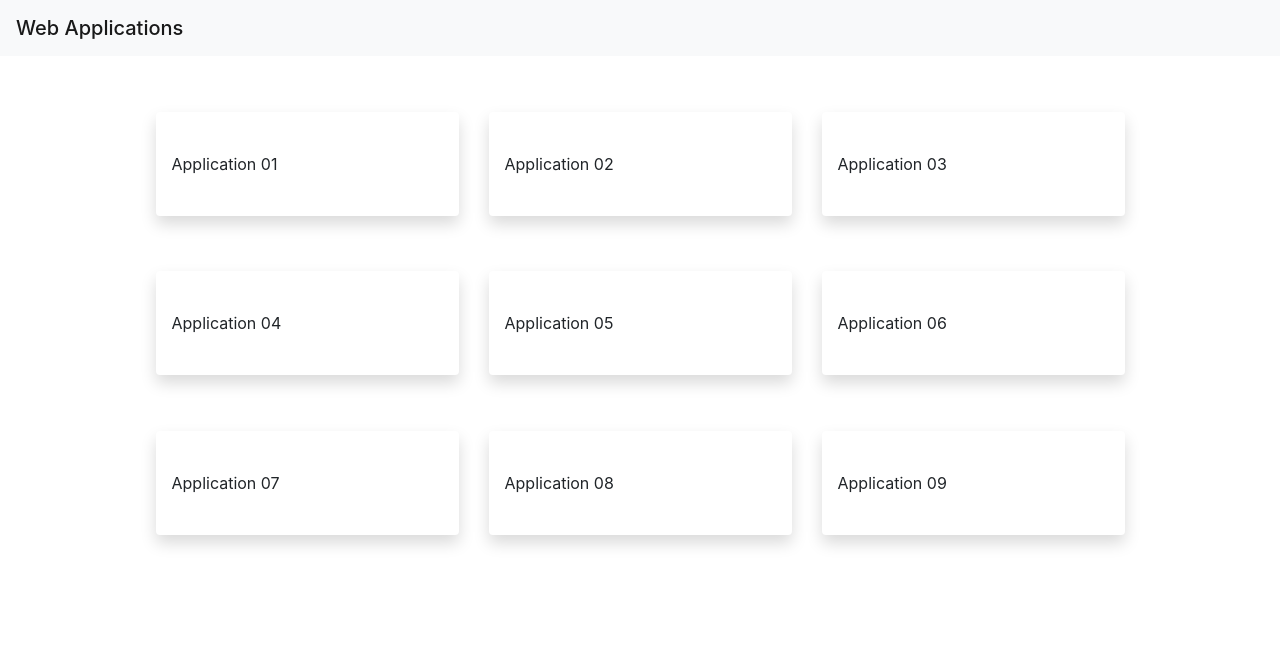
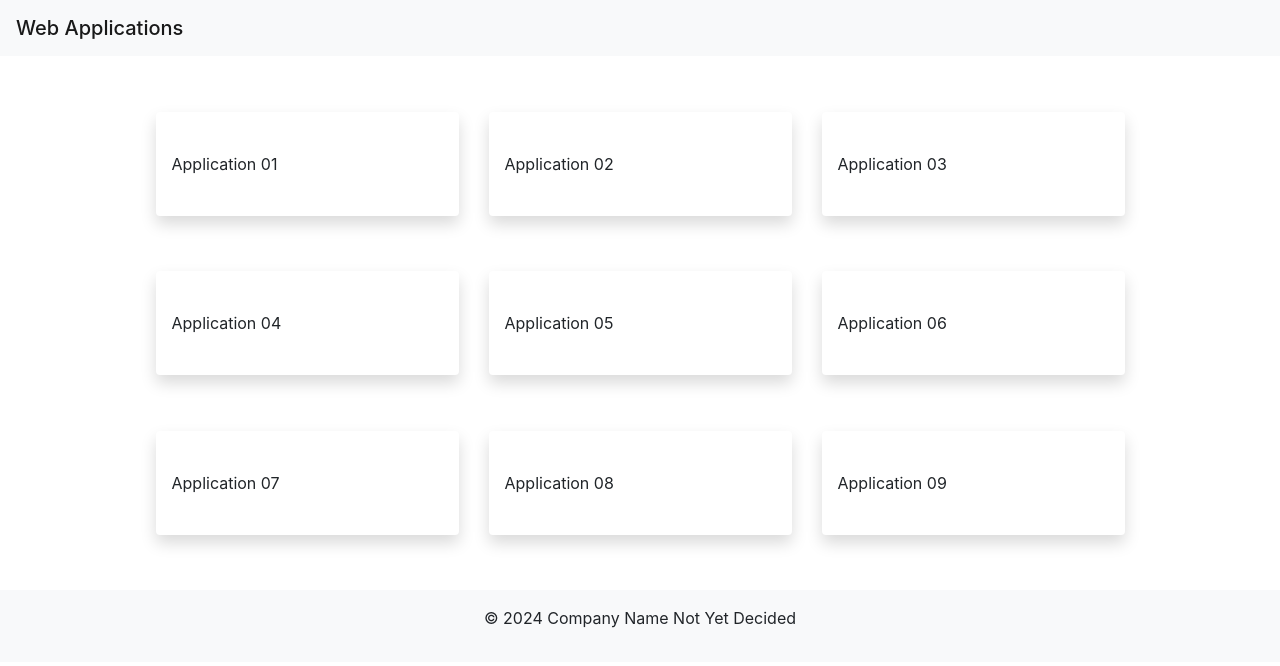
Before and after one commit to AJAYPGUJJAR/web-application01, a React (Create React App) app: page / in a window 1280 px wide. Shown: the top 666 px of the page. Built offline with nearby package versions, Linux system fonts and the light colour scheme.

Commit message:
added footer to the page

```diff
--- a/src/components/headerfooter/MainFooter.jsx
+++ b/src/components/headerfooter/MainFooter.jsx
@@ -3,6 +3,9 @@ import React from 'react';
 export default function MainFooter() {
   return (
     <div>
+      <footer class="bg-light text-black text-center py-3">
+        <p>&copy; 2024 Company Name Not Yet Decided</p>
+      </footer>
     </div>
   )
 }
```
